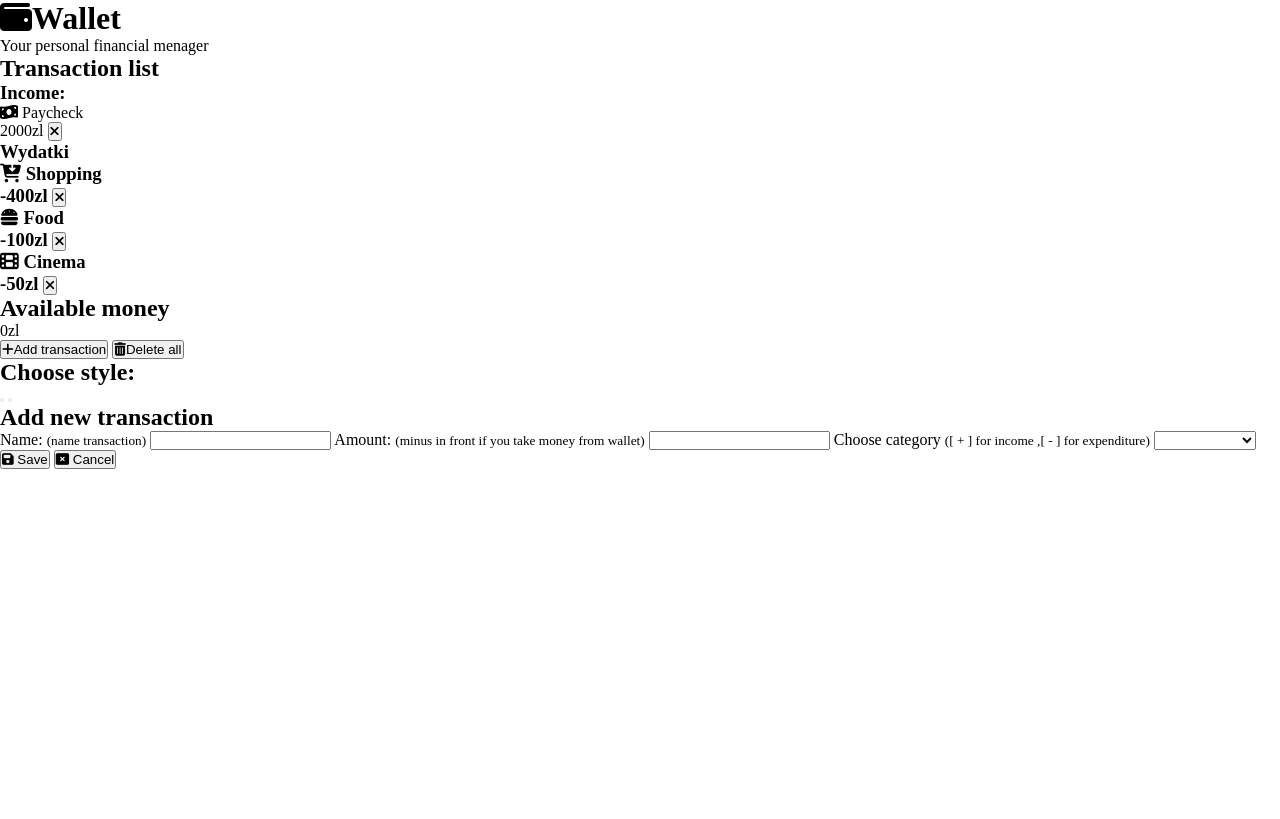
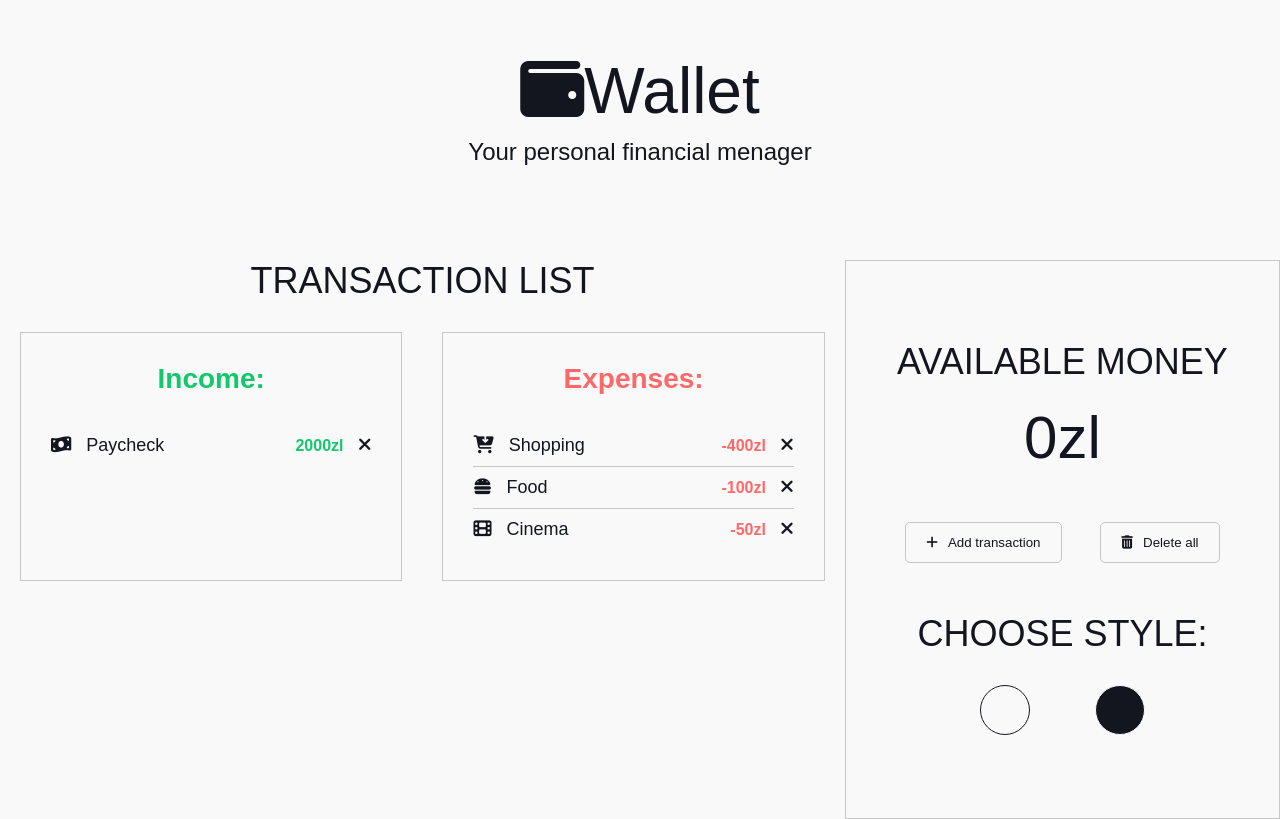
Before and after one commit to dominikrozwarski/Wallet, a plain HTML site: page index.html in a window 1280 px wide. Drawn offline with Linux system fonts and the light colour scheme.

Commit message:
first commit

```diff
--- a/index.html
+++ b/index.html
@@ -22,8 +22,8 @@
     </header>
 
     <main>
-        <section class="transatcions">
-            <h2 class="tittle">Transaction list</h2>
+        <section class="transactions">
+            <h2 class="title">Transaction list</h2>
             <div class="transaction-list">
                 <div class="income-area">
                     <h3>Income:</h3>
@@ -36,7 +36,7 @@
                 </div>
 
                 <div class="expenses-area">
-                    <h3>Wydatki
+                    <h3>Expenses:</h3>
                         <div class="transaction" id="1">
                             <p class="transaction-name"><i class="fas fa-cart-arrow-down"></i> Shopping</p>
                             <p class="transaction-amount">-400zl
@@ -58,7 +58,7 @@
                             </p>
                         </div>
 
-                    </h3>
+
                 </div>
             </div>
         </section>
--- a/main.css
+++ b/main.css
@@ -1,11 +1,256 @@
-*{
+* {
     box-sizing: border-box;
     margin: 0;
     padding: 0;
-    /* font-family: 'Open Sans', sans-serif; */
 }
 
-body{
+:root {
+    --first-color: #F9F9F9;
+    --second-color: #14161F;
+    --border-color: rgba(0, 0, 0, .2);
+}
+
+body {
     min-height: 100vh;
+    font-family: 'Montserrat', sans-serif;
+    color: var(--second-color);
+    background-color: var(--first-color);
+}
+
+header {
+    display: flex;
+    justify-content: center;
+    align-items: center;
+    flex-direction: column;
+    margin-bottom: 40px;
+    height: 220px;
+}
+
+header h1 {
+    margin-bottom: 10px;
+    font-size: 64px;
+    font-weight: 200;
+}
+
+header p {
+    font-size: 24px;
+}
+
+main {
+    display: flex;
+    justify-content: center;
+    align-items: flex-start;
+}
+
+h2.title {
+    margin-bottom: 30px;
+    text-align: center;
+    text-transform: uppercase;
+    font-size: 36px;
+    font-weight: 200;
+}
+
+.transactions {
+    width: 1000px;
+}
+
+.transactions h3 {
+    margin-bottom: 30px;
+    font-size: 28px;
+    text-align: center;
+}
+
+.transaction-list {
+    display: flex;
+}
+
+.income-area,
+.expenses-area {
+    margin: 0 20px;
+    padding: 30px;
+    width: 50%;
+    border: 1px solid var(--border-color);
+}
+
+.income-area h3,
+.income-area .transaction-amount {
+    color: rgb(19, 200, 108);
+    font-weight: bold;
+}
+
+.expenses-area h3,
+.expenses-area .transaction-amount {
+    color: rgb(255, 104, 104);
+    font-weight: bold;
+}
+
+.transaction {
+    padding: 10px 0;
+    display: flex;
+    justify-content: space-between;
+    border-bottom: 1px solid var(--border-color);
+}
+
+.transaction:last-child {
+    border-bottom: none;
+}
+
+.transaction-name {
+    font-size: 18px;
+}
+
+.transaction-name i {
+    margin-right: 10px;
+}
+
+.delete {
+    margin-left: 10px;
+    background: none;
+    border: none;
+    font-size: 18px;
+    color: var(--second-color);
+    cursor: pointer;
+    transition: transform .3s;
+}
+
+.delete:hover {
+    transform: scale(.8);
+}
+
+.options {
+    padding: 80px 40px;
+    width: 500px;
+    border: 1px solid var(--border-color);
+}
+
+.available-money {
+    margin-top: -10px;
+    text-align: center;
+    font-size: 60px;
+}
+
+.controls {
+    display: flex;
+    justify-content: space-around;
+    margin: 50px 0;
+}
+
+.controls button {
+    padding: 12px 20px;
+    color: var(--second-color);
+    border: 1px solid var(--border-color);
+    border-radius: 5px;
+    background: none;
+    transition: color .3s, background-color .3s;
+    cursor: pointer;
+}
+
+.controls button:hover {
+    color: var(--first-color);
+    background-color: var(--second-color);
+}
+
+.controls i {
+    margin-right: 10px;
+}
+
+.style-selection {
+    display: flex;
+    flex-direction: column;
+    align-items: center;
+}
+
+.color-buttons button {
+    margin: 0 30px;
+    width: 50px;
+    height: 50px;
+    border-radius: 50%;
+    cursor: pointer;
+    transition: transform .3s;
+}
+
+.color-buttons button:hover {
+    transform: scale(.9);
+}
+
+.color-buttons .light {
+    background: #F9F9F9;
+    border: 1px solid #14161F;
+}
+
+.color-buttons .dark {
+    background: #14161F;
+    border: 1px solid #F9F9F9;
+}
+
+.add-transaction-panel {
+    display: none;
+    justify-content: center;
+    align-items: center;
+    flex-direction: column;
+    position: absolute;
+    top: 0;
+    left: 0;
+    color: #fff;
+    background-image: linear-gradient(315deg, #4c4177 0%, #2a5470 74%);
+    width: 100%;
+    height: 100%;
+}
+
+.add-transaction-panel h2.title {
+    margin-bottom: 0;
+}
+
+.add-transaction-panel label {
+    margin-top: 40px;
+    margin-bottom: 5px;
+    font-size: 26px;
+}
+
+.add-transaction-panel small {
+    margin-bottom: 15px;
+    font-style: italic;
+    color: #ddd;
+}
+
+.add-transaction-panel input,
+.add-transaction-panel select {
+    width: 800px;
+}
+
+.add-transaction-panel input,
+.add-transaction-panel select,
+.add-transaction-panel button {
+    padding: 10px 20px;
+    border: 1px solid black;
+    border-radius: 5px;
+}
+
+.add-transaction-panel input,
+.add-transaction-panel select,
+.add-transaction-panel option {
+    font-size: 18px;
+}
+
+
+.add-transaction-panel .panel-buttons {
+    display: flex;
+    justify-content: center;
+    margin-top: 30px;
+}
+
+.add-transaction-panel button {
+    margin: 0 30px;
+    padding: 15px 40px;
+    font-size: 18px;
+    color: #fff;
+    border: 1px solid #fff;
+    background: none;
+    cursor: pointer;
+    transition: background-color .3s;
+}
+
+.add-transaction-panel button:hover {
+    background-color: rgb(25, 27, 51);
 
 }
```
